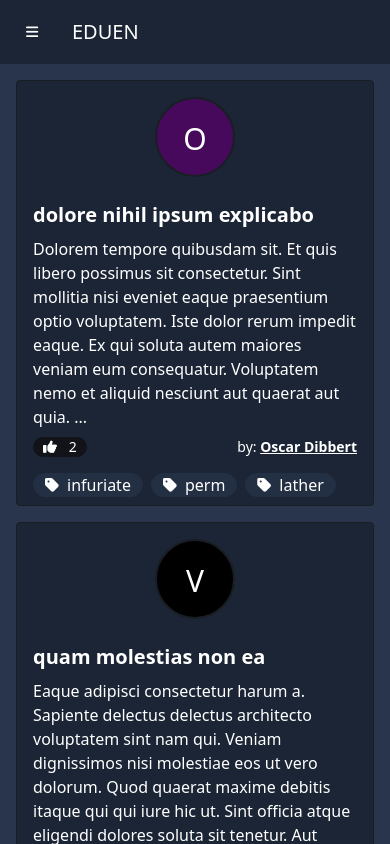
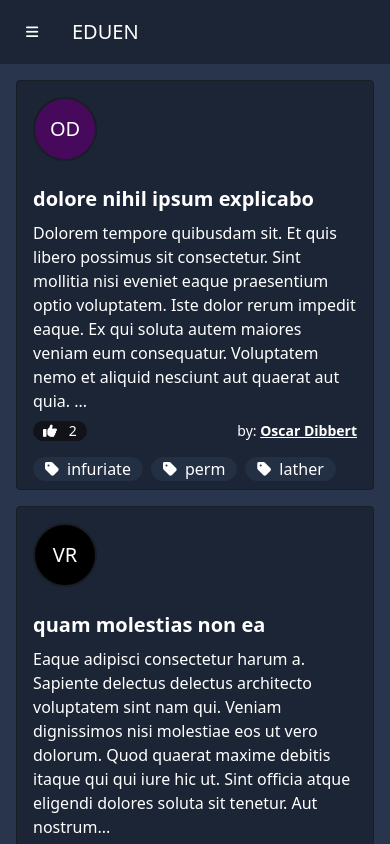
Before and after one commit to EduenSarceno/svelte-app, a SvelteKit app: page /posts in a window 390 px wide. Built offline with nearby package versions, Linux system fonts and the light colour scheme.

Commit message:
convertir avatares en un componente

```diff
--- /dev/null
+++ b/src/lib/components/Avatar.svelte
@@ -0,0 +1,36 @@
+<script>
+import config from '$lib/config.js';
+const { posts } = config;
+const { colors } = posts.author;
+
+export let name = 'Anonymous';
+
+function initials(n) {
+  let initials = n.split(' ').map((i) => i.charAt(0));
+  if (initials.length >= 2) {
+    return initials[0] + initials[1]
+  } else {
+    return initials[0] || 'A'
+  }
+}
+
+function color(n) {
+  const str = name;
+  var hash = 0;
+  for (let i = 0; i < str.length; i++) {
+    let char = str.charCodeAt(i);
+    hash = ((hash << 5) - hash) + char;
+    hash = hash & hash; // Convert to 32bit integer
+  }
+  let color = hash % colors.length;
+  if (color < 0) color = colors.length + color;
+  return colors[color];
+}
+
+</script>
+
+<div class="avatar placeholder">
+  <div class="text-neutral-content rounded-full w-16 m-4 select-none border-neutral border-2" style="background-color:{color(name)}">
+    <span class="text-xl">{initials(name)}</span>
+  </div>
+</div>
--- a/src/routes/posts/Post.svelte
+++ b/src/routes/posts/Post.svelte
@@ -1,5 +1,6 @@
 <script>
-import { safeBody, authorColor } from './functions.js'
+import Avatar from '$lib/components/Avatar.svelte';
+import { safeBody } from './functions.js'
 import { base } from '$app/paths';
 
 export let title;
@@ -9,23 +10,17 @@ export let id;
 export let categories;
 export let reactions;
 
-$: body = safeBody(body)
-$: author.color = authorColor(author)
-
 </script>
 
-<article tabinde="0" class="flex flex-row bg-base-300 text-base-content rounded border border-neutral align-middle mt-4">
-<div class="grow">
-  <div class="avatar flex justify-center sm:float-left">
-    <div class="rounded rounded-full w-[5rem] m-4 text-center select-none border-2 border-neutral text-neutral-content" style="background-color:{author.color}">
-      <span class="text-3xl leading-[5rem]">{author.name.charAt(0)}</span>
-    </div>
-    </div>
+<article tabindex="0" class="flex flex-row flex-wrap sm:flex-nowrap bg-base-300 text-base-content rounded border border-neutral align-middle mt-4">
+  <div class="flex items-center justify-center sm:float-left">
+    <Avatar name={author.name} />
+  </div>
   <div class="flex flex-row flex-wrap sm:flex-row mx-4">
     <a href="{base}/view/post/?id={id}" class="link link-hover basis-full sm:flex-auto">
     <h1 class="text-xl font-extrabold my-2">{title}</h1>
     </a>
-    <div class="basis-full overflow-y-auto">{body}</div>
+    <div class="basis-full overflow-y-auto">{safeBody(body)}</div>
     <div class="my-2 text-sm basis-full text-right inline-flex gap-2 justify-between md:justify-start">
       <div class="tooltip" data-tip="Reactions">
       <span class="badge badge-primary gap-2">
@@ -47,5 +42,4 @@ $: author.color = authorColor(author)
   </div>
 
   </div>
-</div>
 </article>
--- a/src/routes/posts/functions.js
+++ b/src/routes/posts/functions.js
@@ -1,7 +1,6 @@
 import config from '$lib/config.js';
 
 const { maxLength } = config.posts.body;
-const { colors } = config.posts.author;
 
 export function safeBody(body) {
   if (body.length > maxLength) {
@@ -10,16 +9,3 @@ export function safeBody(body) {
   }
   return body;
 }
-
-export function authorColor(author) {
-  const str = author.name || 'Anonymous';
-  var hash = 0;
-  for (let i = 0; i < str.length; i++) {
-    let char = str.charCodeAt(i);
-    hash = ((hash << 5) - hash) + char;
-    hash = hash & hash; // Convert to 32bit integer
-  }
-  let color = hash % colors.length;
-  if (color < 0) color = colors.length + color;
-  return colors[color];
-}
```
